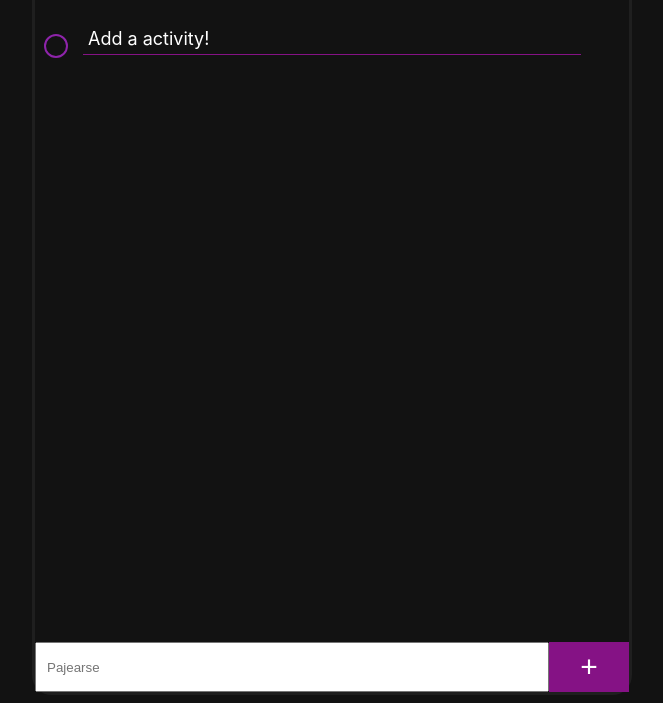
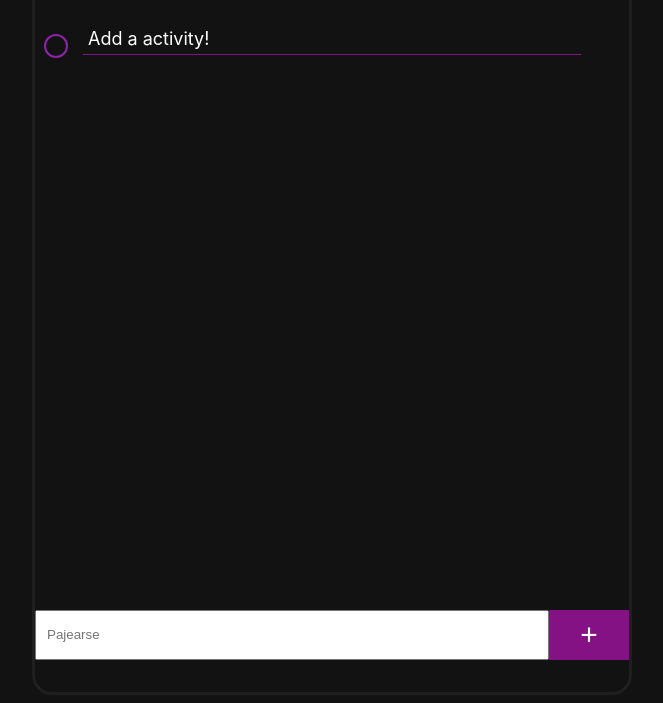
Before and after one commit to odalmer/to-do, a plain HTML site: page index.html in a window 1280 px wide. Shown: the part 113-816 px from the top of the page, without its empty margins (308-971 px from the left). Drawn offline with Linux system fonts and the light colour scheme.

Commit message:
Add files via upload

```diff
--- a/style.css
+++ b/style.css
@@ -9,13 +9,13 @@ body {
 .container {
   display: flex;
   width: 100%;
-  height: 100vh;
+  min-height: 100vh;
   justify-content: center;
 }
 
 .horario-container {
   display: grid;
-  grid-template-rows: 70px auto 50px;
+  grid-template-rows: 70px 80% 50px;
   margin-top: 4vh;
   border: solid #1F1F1F;
   border-radius: 20px;
@@ -23,7 +23,6 @@ body {
   max-width: 600px;
   min-height: 90vh;
   max-height: 100vh;
-
 }
 
 .activities-container {
```
